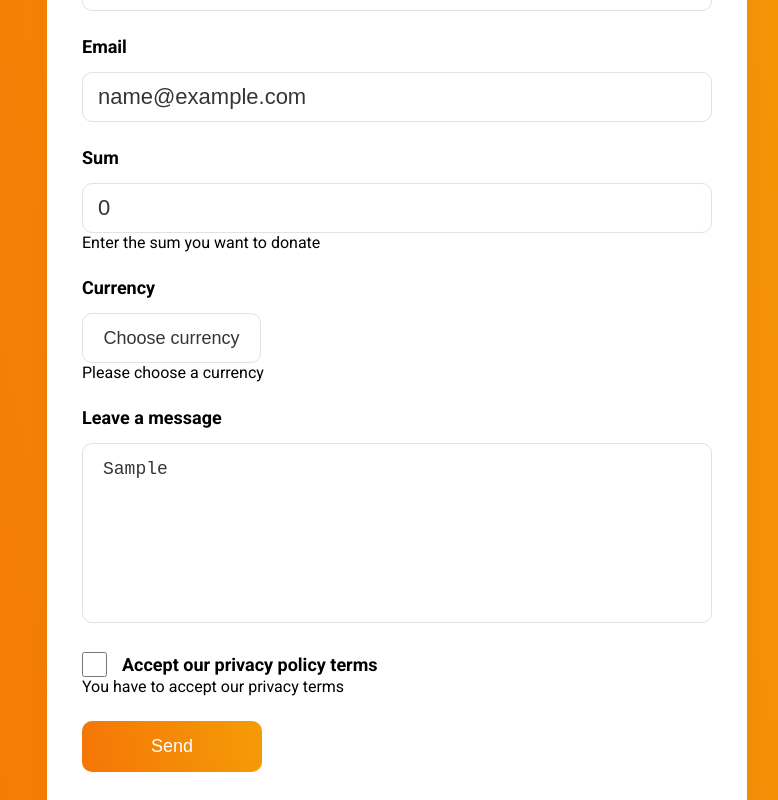
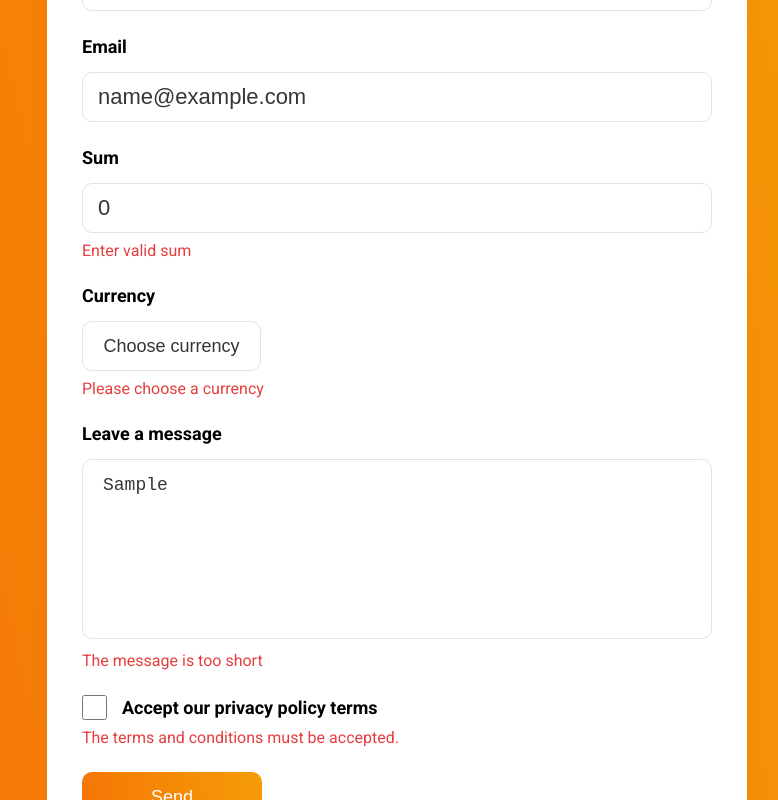
Before and after one commit to olena-ole/react-formik-app, a JavaScript app: page / in a window 1280 px wide. Both pictures are taken after typing "Sample", "name@example.com", "Sample" into the empty fields and a click on the button "Send". Shown: the part 218-1018 px from the top of the page, without its empty margins (243-1021 px from the left). Built offline with nearby package versions, Linux system fonts and the light colour scheme; the HTML template or start-up script is replaced by a standard one.

Commit message:
changed validation fn to validationSchema with Yup

```diff
--- a/src/Form.js
+++ b/src/Form.js
@@ -1,34 +1,5 @@
 import { useFormik } from "formik";
-
-const validate = (values) => {
-    const errors = {};
-
-    if (!values.name) {
-        errors.name = 'Required';
-    } else if (values.name.length < 2) {
-        errors.name = 'The name is too short';
-    }
-
-    if (!values.email) {
-        errors.email = 'Required';
-    } else if (!/^[A-Z0-9._%+-]+@[A-Z0-9.-]+\.[A-Z]{2,4}$/i.test(values.email)) {
-        errors.email = 'Invalid email address';
-    }
-
-    if (values.amount <= 0) {
-        errors.amount = 'Enter the sum you want to donate'
-    }
-
-    if (!values.currency) {
-        errors.currency = 'Please choose a currency'
-    }
-
-    if (!values.terms) {
-        errors.terms = 'You have to accept our privacy terms'
-    }
-
-    return errors;
-};
+import * as Yup from 'yup';
 
 const Form = () => {
     const formik = useFormik({
@@ -40,7 +11,24 @@ const Form = () => {
           text: '',
           terms: false
         },
-        validate,
+        validationSchema: Yup.object({
+            name: Yup.string()
+                .min(2, 'The name is too short')
+                .required('Required'),
+            email: Yup.string()
+                .email('Invalid email address')
+                .required('Required'),
+            amount: Yup.number()
+                .moreThan(0, 'Enter valid sum')
+                .required('Enter the sum you want to donate'),
+            currency: Yup.string()
+                .required('Please choose a currency'),
+            text: Yup.string()
+                .min(10, 'The message is too short'),
+            terms: Yup.boolean()
+                .oneOf([true], "The terms and conditions must be accepted.")
+                .required('You have to accept our privacy terms')
+        }),
         onSubmit: values => console.log(JSON.stringify(values, null, 2)),
     });
 
@@ -56,7 +44,7 @@ const Form = () => {
                 onChange={formik.handleChange}
                 onBlur={formik.handleBlur}
             />
-            {formik.errors.name && formik.touched.name && <div>{formik.errors.name}</div>}
+            {formik.errors.name && formik.touched.name && <div className="error">{formik.errors.name}</div>}
             <label htmlFor="email">Email</label>
             <input
                 id="email"
@@ -66,7 +54,7 @@ const Form = () => {
                 onChange={formik.handleChange}
                 onBlur={formik.handleBlur}
             />
-            {formik.errors.email && formik.touched.email && <div>{formik.errors.email}</div>}
+            {formik.errors.email && formik.touched.email && <div className="error">{formik.errors.email}</div>}
             <label htmlFor="amount">Sum</label>
             <input
                 id="amount"
@@ -76,7 +64,7 @@ const Form = () => {
                 onChange={formik.handleChange}
                 onBlur={formik.handleBlur}
             />
-            {formik.errors.amount && formik.touched.amount && <div>{formik.errors.amount}</div>}
+            {formik.errors.amount && formik.touched.amount && <div className="error">{formik.errors.amount}</div>}
             <label htmlFor="currency">Currency</label>
             <select
                 id="currency"
@@ -90,7 +78,7 @@ const Form = () => {
                     <option value="UAH">UAH</option>
                     <option value="EUR">EUR</option>
             </select>
-            {formik.errors.currency && formik.touched.currency && <div>{formik.errors.currency}</div>}
+            {formik.errors.currency && formik.touched.currency && <div className="error">{formik.errors.currency}</div>}
             <label htmlFor="text">Leave a message</label>
             <textarea
                 id="text"
@@ -98,6 +86,7 @@ const Form = () => {
                 value={formik.values.text}
                 onChange={formik.handleChange}
             />
+            {formik.errors.text && formik.touched.text && <div className="error">{formik.errors.text}</div>}
             <label className="checkbox">
                 <input
                     name="terms"
@@ -108,7 +97,7 @@ const Form = () => {
                 />
                 Accept our privacy policy terms
             </label>
-            {formik.errors.terms && formik.touched.terms && <div>{formik.errors.terms}</div>}
+            {formik.errors.terms && formik.touched.terms && <div className="error">{formik.errors.terms}</div>}
             <button type="submit">Send</button>
         </form>
     )
```
